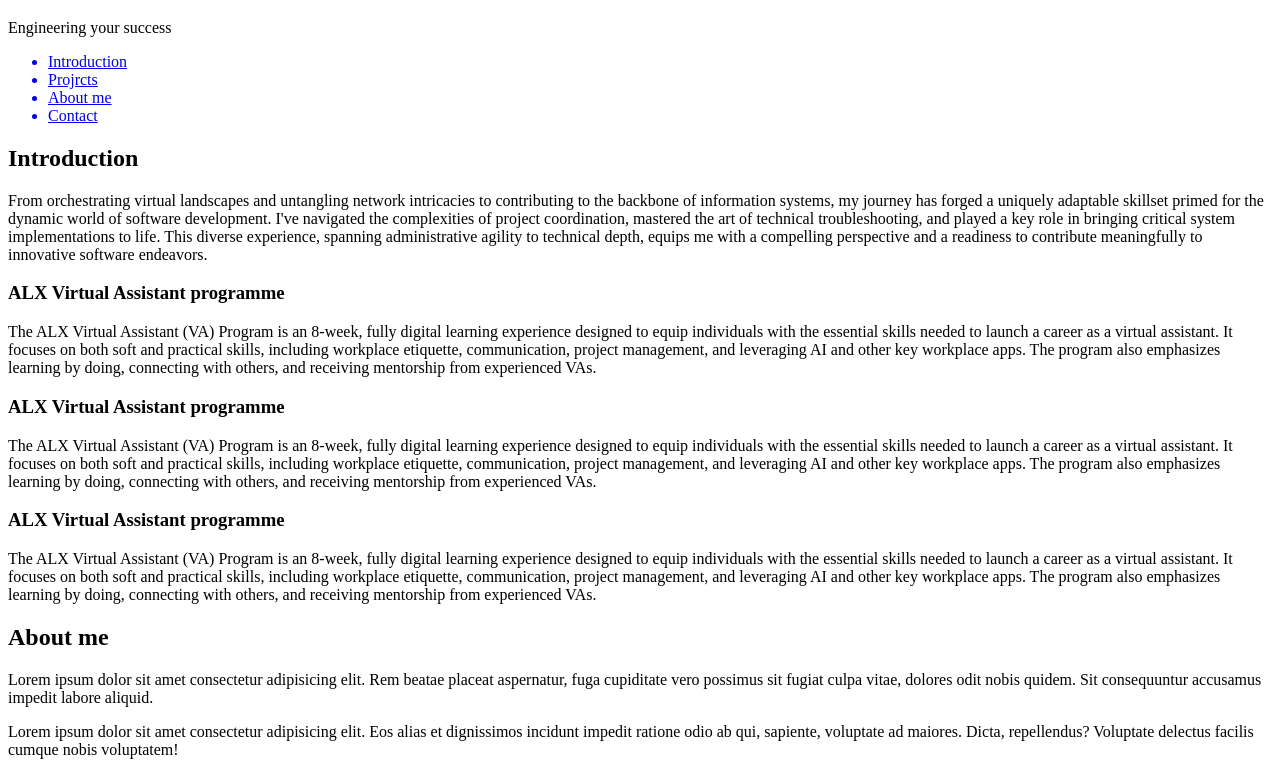
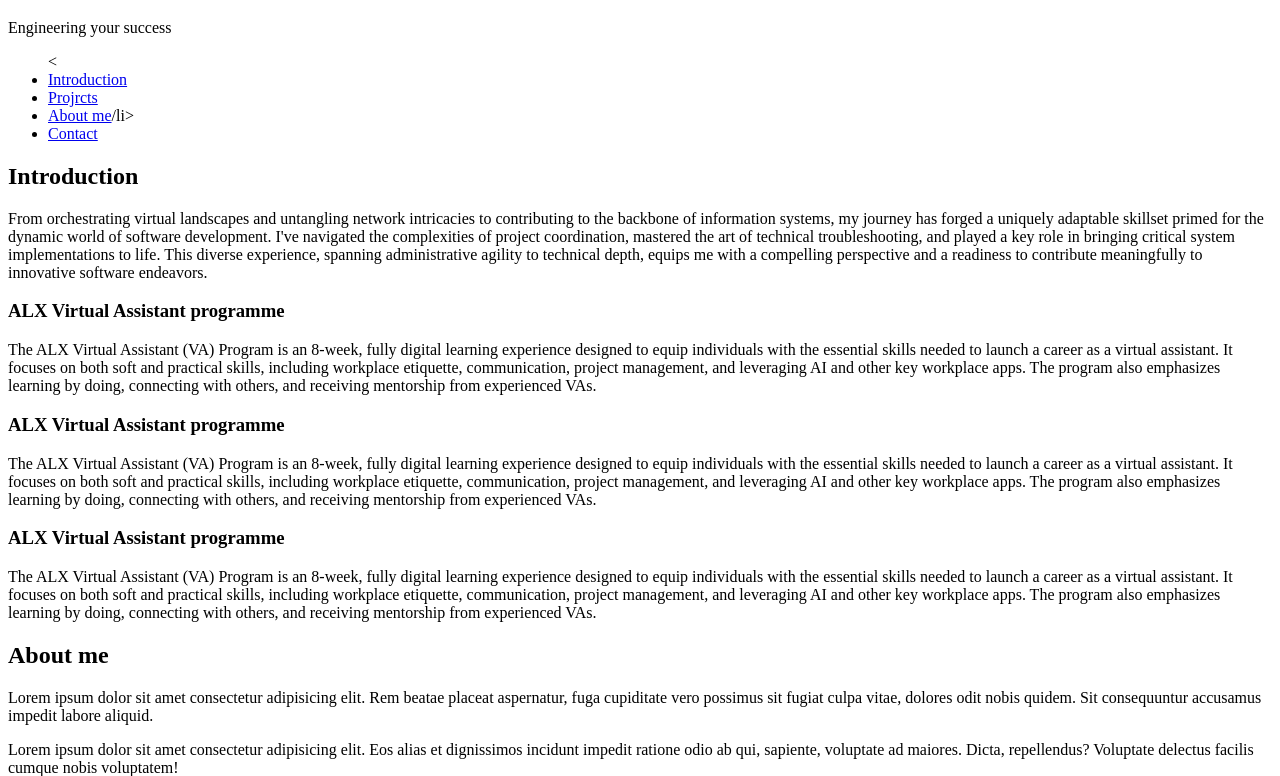
Before and after one commit to ray-shani/My_First_Portfolio, a plain HTML site: page portfolio/index.html in a window 1280 px wide. Shown: the part 61-837 px from the top of the page. Drawn offline with Linux system fonts and the light colour scheme.

Commit message:
Navigation bar

```diff
--- a/portfolio/index.html
+++ b/portfolio/index.html
@@ -13,18 +13,18 @@
 
 <nav>
     <ul>
-      <a href="introduction">
-      <li >Introduction</li>
-      </a>
-      <a href="projects" >
-      <li >Projrcts</li>
-      </a>
-      <a href="about-me" >
-      <li >About me</li>
-      </a>
-      <a href="contact" >
-      <li>Contact</li>
-      </a>
+      <
+      <li ><a href="introduction">Introduction</a></li>
+
+
+      <li > <a href="projects" >Projrcts</a></li>
+
+
+      <li > <a href="about-me" >About me</a>/li>
+
+
+      <li><a href="contact" >Contact </a></li>
+
     </ul>
   </nav>
 
```
